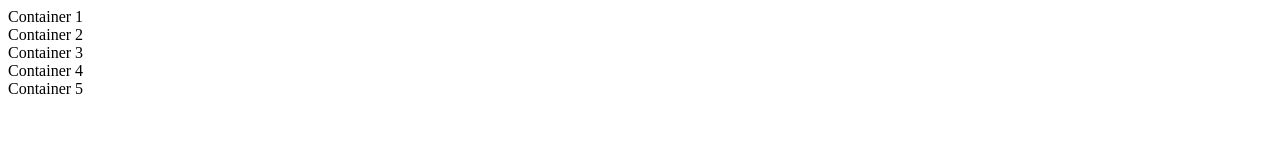
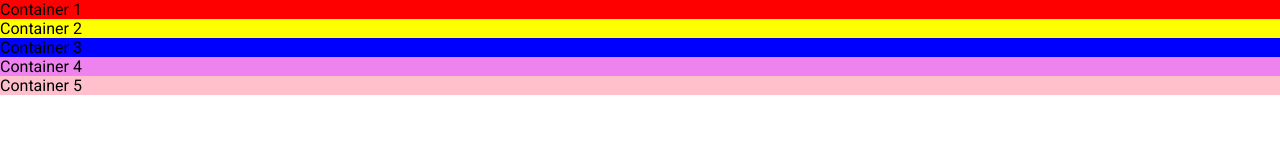
Before and after one commit to Ervin001/TOP_landingPage, a plain HTML site: page index.html in a window 1280 px wide. Drawn offline with Linux system fonts and the light colour scheme.

Commit message:
Linked the css file to the html

```diff
--- a/index.html
+++ b/index.html
@@ -11,6 +11,7 @@
       href="https://fonts.googleapis.com/css2?family=Roboto:ital,wght@0,400;0,500;0,700;1,500&display=swap"
       rel="stylesheet"
     />
+    <link rel="stylesheet" href="styles.css" />
   </head>
   <body>
     <div class="container">
--- a/styles.css
+++ b/styles.css
@@ -4,3 +4,24 @@
   box-sizing: border-box;
   font-family: "roboto", sans-serif;
 }
+
+.container {
+  display: flex;
+  flex-direction: column;
+}
+
+.cnt-1 {
+  background-color: red;
+}
+.cnt-2 {
+  background-color: yellow;
+}
+.cnt-3 {
+  background-color: blue;
+}
+.cnt-4 {
+  background-color: violet;
+}
+.cnt-5 {
+  background-color: pink;
+}
```
